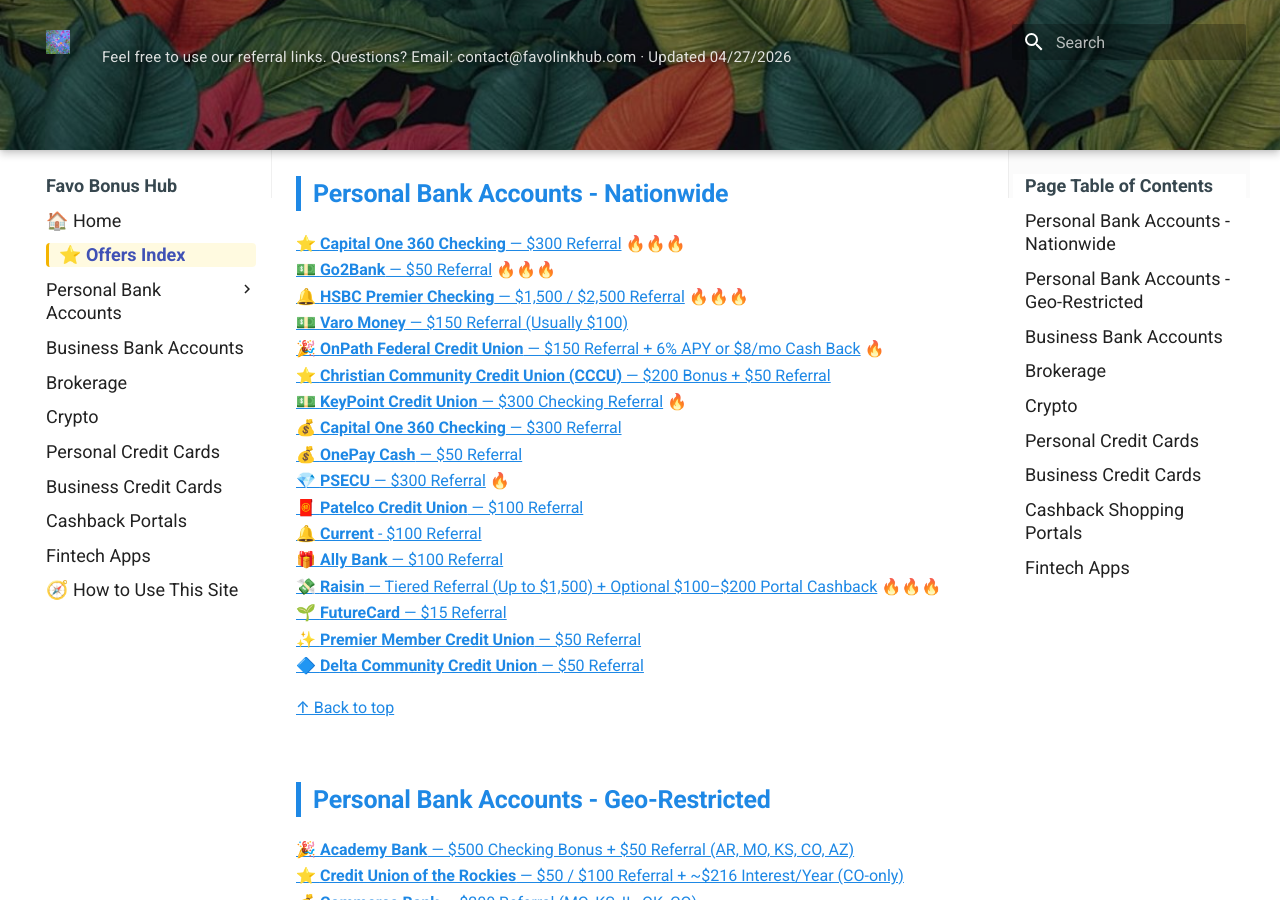
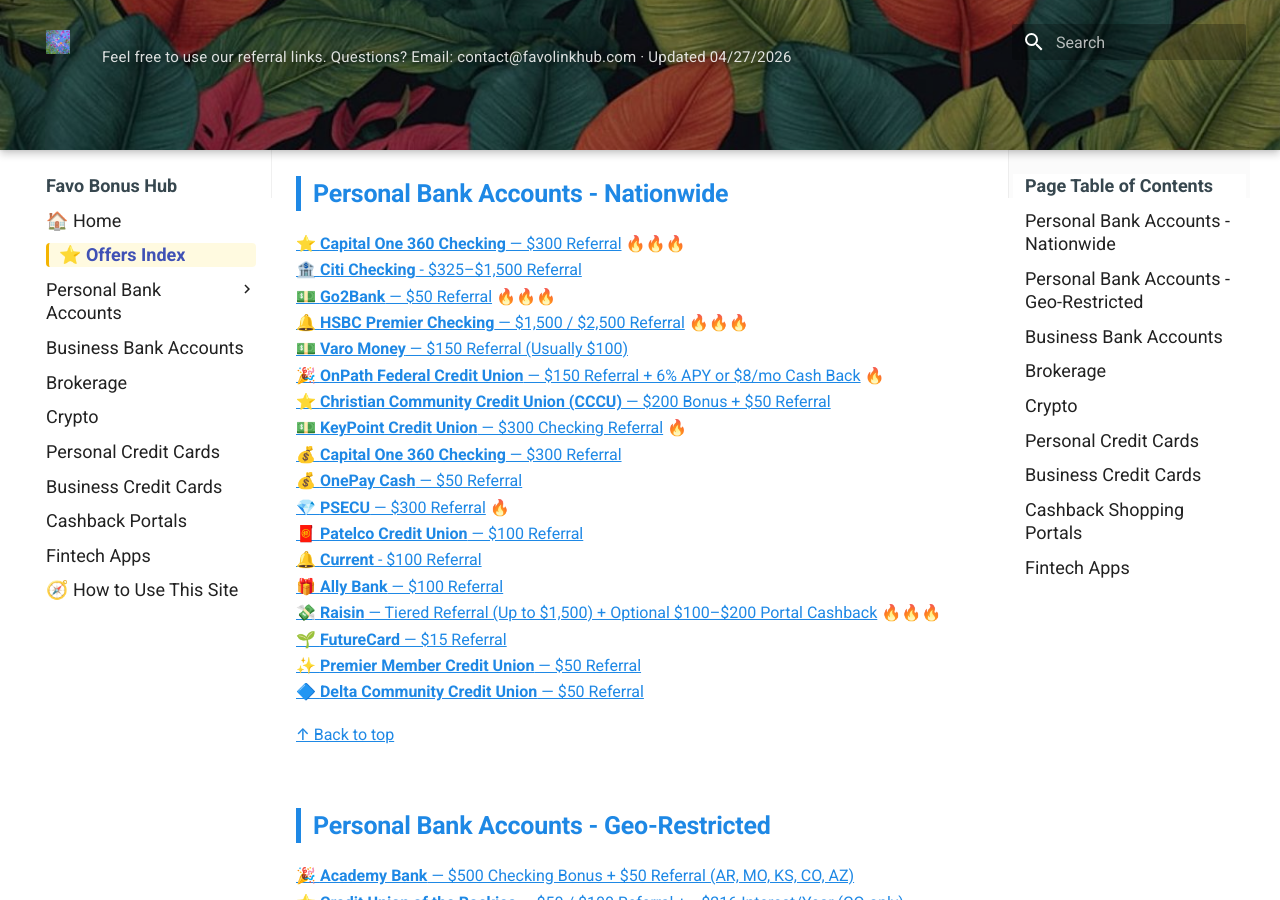
Before and after one commit to whispersofzephyr/favolinkhub-site, an MkDocs documentation site: the page built from docs/offers-index.md, in a window 1280 px wide and 900 px high, scrolled down 336 px. Built offline with MkDocs 1.6.1 and Material for MkDocs 9.7.7, drawn with Linux system fonts in a browser that asks for light colours.

Commit message:
Add Citi Checking referral to offers index

```diff
--- a/docs/offers-index.md
+++ b/docs/offers-index.md
@@ -13,6 +13,7 @@ All current offers, organized by categories:
 ## Personal Bank Accounts - Nationwide
 
 [⭐ **Capital One 360 Checking** — $300 Referral](personal-bank-nationwide.md#capitalone) 🔥🔥🔥
+[🏦 **Citi Checking** - $325–$1,500 Referral](personal-bank-nationwide.md#citi)
 [💵 **Go2Bank** — $50 Referral](personal-bank-nationwide.md#go2bank) 🔥🔥🔥
 [🔔 **HSBC Premier Checking** — $1,500 / $2,500 Referral](personal-bank-nationwide.md#hsbc-premier-checking) 🔥🔥🔥
 [💵 **Varo Money** — $150 Referral (Usually $100)](personal-bank-nationwide.md#varo-money)
```
